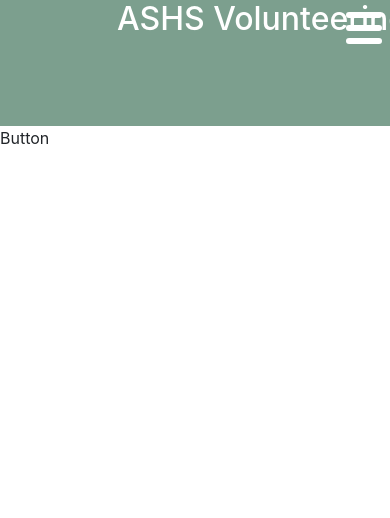
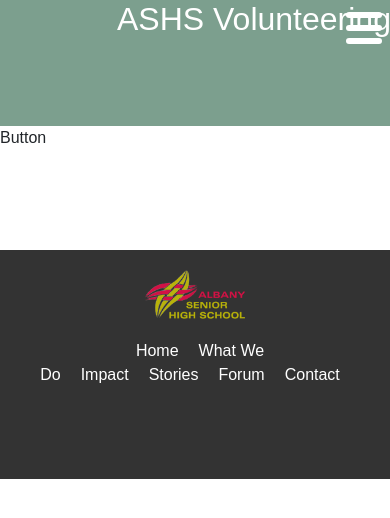
Before and after one commit to styxpienestincendies/ashs-volunteering-part-5, a React (Create React App) app: page /button in a window 390 px wide. Shown: the top 518 px of the page. Built offline with nearby package versions, Linux system fonts and the light colour scheme.

Commit message:
Footer Component

```diff
--- a/src/App.jsx
+++ b/src/App.jsx
@@ -2,6 +2,7 @@
 import { NavBar } from './componets/Navbar';
 import { Route, Routes } from 'react-router-dom';
 import { Home, About, Stories, Forum, Contact, Button, Impact } from './newpages/main'
+import { Footer } from './componets/Footer';
 
 
 function App() {
@@ -17,6 +18,7 @@
         <Route path="/contact" element={<Contact />} />
         <Route path="/button" element={<Button />} />
       </Routes>
+      <Footer />
     </div>
   );
 }
--- /dev/null
+++ b/src/componets/Footer.css
@@ -0,0 +1,73 @@
+body {
+    font-family: Arial, sans-serif;
+    margin: 0;
+    padding: 0;
+}
+
+.Test {
+    text-align: center;
+}
+
+.content {
+    padding: 50px;
+    text-align: center;
+}
+
+.footer {
+    background-color: #333;
+    color: #fff;
+    padding: 20px 0;
+    text-align: center;
+}
+
+.footer-container {
+    display: flex;
+    justify-content: space-between;
+    align-items: center;
+    max-width: 1200px;
+    margin: 0 auto;
+}
+
+.footer-logo img {
+    max-width: 100px;
+    height: auto;
+}
+
+.footer-links ul {
+    list-style: none;
+    padding: 0;
+}
+
+.footer-links li {
+    display: inline;
+    margin: 0 10px;
+}
+
+.footer-links a {
+    color: #fff;
+    text-decoration: none;
+    transition: color 0.3s;
+}
+
+.footer-links a:hover {
+    color: #ccc;
+}
+
+.footer-social a {
+    color: #fff;
+    text-decoration: none;
+    margin: 0 10px;
+    font-size: 24px;
+}
+
+@media screen and (max-width: 768px) {
+    .footer-container {
+        flex-direction: column;
+        text-align: center;
+    }
+
+    .footer-links,
+    .footer-social {
+        margin-top: 20px;
+    }
+}
--- /dev/null
+++ b/src/componets/Footer.jsx
@@ -0,0 +1,39 @@
+import React from "react";
+import "./Footer.css"
+import companyLogo from '../assests/logo.png';
+
+export const Footer = () => {
+    return (
+        <>
+            <div className="Test">
+                <div className="content">
+                    {/* <h1>Main Content</h1> */}
+                    { /* <p>Content goes here...</p> */}
+                </div>
+
+                <footer className="footer">
+                    <div className="footer-container">
+                        <div className="footer-logo">
+                            <img src={companyLogo} alt="Logo" />
+                        </div>
+                        <div className="footer-links">
+                            <ul>
+                                <li><a href="#">Home</a></li>
+                                <li><a href="#">What We Do</a></li>
+                                <li><a href="#">Impact</a></li>
+                                <li><a href="#">Stories</a></li>
+                                <li><a href="#">Forum</a></li>
+                                <li><a href="#">Contact</a></li>
+                            </ul>
+                        </div>
+                        <div className="footer-social">
+                            <a href="#"><i className="fab fa-facebook"></i></a>
+                            <a href="#"><i className="fab fa-twitter"></i></a>
+                            <a href="#"><i className="fab fa-instagram"></i></a>
+                        </div>
+                    </div>
+                </footer>
+            </div>
+        </>
+    )
+}
--- a/src/componets/Navbar.jsx
+++ b/src/componets/Navbar.jsx
@@ -1,7 +1,7 @@
 import React, { useState } from 'react';
 import { Link, NavLink } from 'react-router-dom';
 import "./Navbar.css"
-import companyLogo from '/Users/abdul-qudusamidu/Documents/React-ASHS-Volunteering-Hub/ashs-volunteering-part-5/src/assests/logo.png'; // Change
+import companyLogo from '../assests/logo.png';
 
 export const NavBar = () => {
     const [menuOpen, setMenuOpen] = useState(false);
--- a/src/newpages/Contact.css
+++ b/src/newpages/Contact.css
@@ -1,8 +1,13 @@
+.contactform h3 {
+    text-align: center;
+    color: #fff;
+}
+
 .contactform {
     max-width: 400px;
     margin: 0 auto;
     padding: 20px;
-    background-color: #f7f7f7;
+    background-color: #ACC9AD;
     border-radius: 10px;
     box-shadow: 0 2px 4px rgba(0, 0, 0, 0.1);
 }
@@ -19,9 +24,10 @@
     width: 100%;
     padding: 8px;
     margin-bottom: 10px;
-    border: 1px solid #ccc;
+    border: 1px solid #000;
     border-radius: 5px;
     font-size: 16px;
+    background-color: #f0f0f0;
 }
 
 .contactform textarea {
@@ -29,15 +35,17 @@
 }
 
 .contactform button {
-    background-color: #007bff;
-    color: #fff;
+    background-color: #fff;
+    color: #000;
     border: none;
     padding: 10px 20px;
     font-size: 16px;
     border-radius: 5px;
     cursor: pointer;
+    width: 100%;
+    font-weight: 600;
 }
 
 .contactform button:hover {
-    background-color: #0056b3;
+    background-color: #EAE7CD;
 }
```
Also changed, not shown: src/componets/HeroSlide.jsx (+4 -4 lines).
